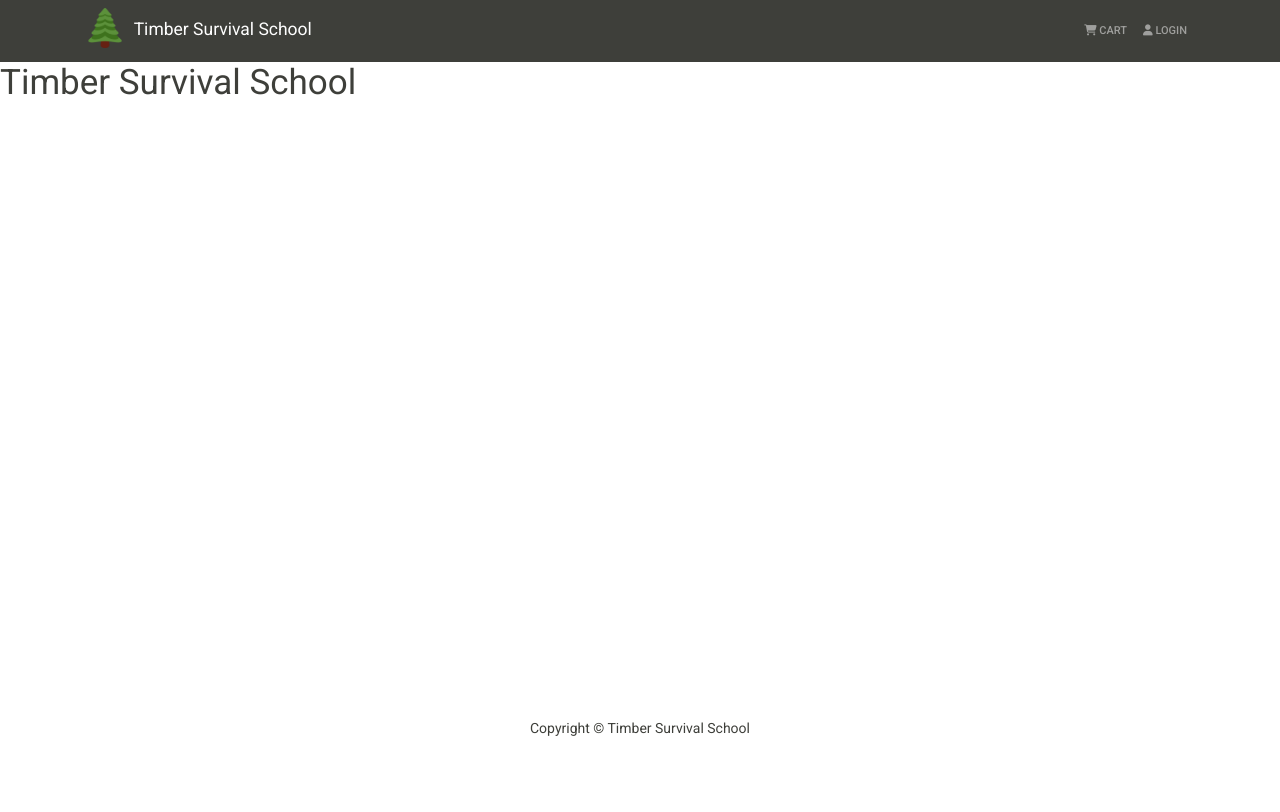
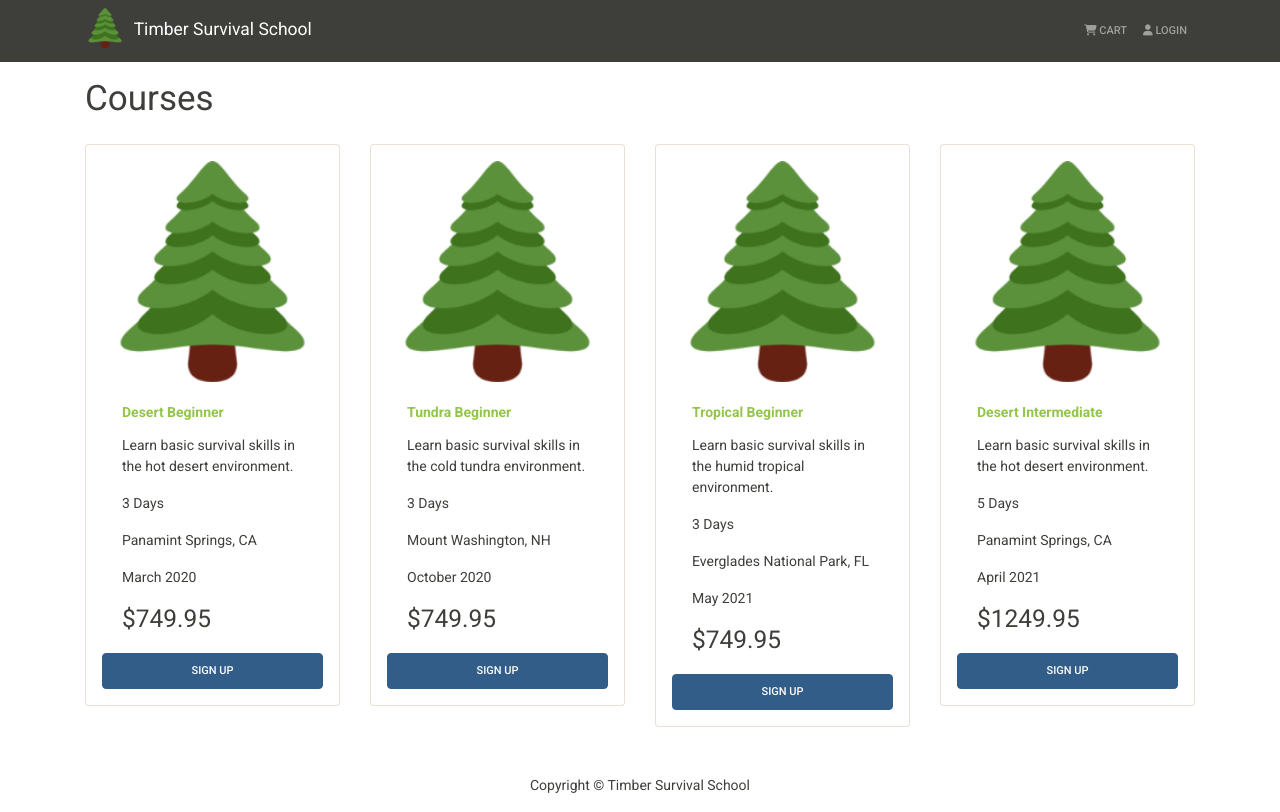
Before and after one commit to nmccooey/timber-survival-courses, a React (Create React App) app in the folder frontend/: page / in a window 1280 px wide. Built offline with nearby package versions, Linux system fonts and the light colour scheme.

Commit message:
Added course dummy data and Course component.

```diff
--- a/frontend/src/App.js
+++ b/frontend/src/App.js
@@ -1,13 +1,17 @@
 import React from "react";
+import { Container } from "react-bootstrap";
 import Header from "./components/Header";
 import Footer from "./components/Footer";
+import HomeScreen from "./screens/HomeScreen";
 
 const App = () => {
   return (
     <>
       <Header />
-      <main>
-        <h1>Timber Survival School</h1>
+      <main className="py-3">
+        <Container>
+          <HomeScreen />
+        </Container>
       </main>
       <Footer />
     </>
--- /dev/null
+++ b/frontend/src/components/Course.js
@@ -0,0 +1,27 @@
+import React from "react";
+import { Card, Button } from "react-bootstrap";
+
+const Course = ({ course }) => {
+  return (
+    <Card className="my-3 p-3 rounded">
+      <a href={`/course/${course._id}`}>
+        <Card.Img src={course.image} variant="top" />
+      </a>
+      <Card.Body>
+        <a href={`/course/${course._id}`}>
+          <Card.Title as="div">
+            <strong>{course.name}</strong>
+          </Card.Title>
+        </a>
+        <Card.Text as="p">{course.description}</Card.Text>
+        <Card.Text as="p">{course.length}</Card.Text>
+        <Card.Text as="p">{course.location}</Card.Text>
+        <Card.Text as="p">{course.date}</Card.Text>
+        <Card.Text as="h3">${course.price}</Card.Text>
+      </Card.Body>
+      <Button variant="primary">Sign Up</Button>
+    </Card>
+  );
+};
+
+export default Course;
--- /dev/null
+++ b/frontend/src/courses.js
@@ -0,0 +1,49 @@
+const courses = [
+  {
+    _id: "1",
+    name: "Desert Beginner",
+    image: "/images/course-image-dummy.png",
+    description: "Learn basic survival skills in the hot desert environment.",
+    length: "3 Days",
+    location: "Panamint Springs, CA",
+    category: "Beginner",
+    price: 749.95,
+    date: "March 2020",
+  },
+  {
+    _id: "2",
+    name: "Tundra Beginner",
+    image: "/images/course-image-dummy.png",
+    description: "Learn basic survival skills in the cold tundra environment.",
+    length: "3 Days",
+    location: "Mount Washington, NH",
+    category: "Beginner",
+    price: 749.95,
+    date: "October 2020",
+  },
+  {
+    _id: "3",
+    name: "Tropical Beginner",
+    image: "/images/course-image-dummy.png",
+    description:
+      "Learn basic survival skills in the humid tropical environment.",
+    length: "3 Days",
+    location: "Everglades National Park, FL",
+    category: "Beginner",
+    price: 749.95,
+    date: "May 2021",
+  },
+  {
+    _id: "4",
+    name: "Desert Intermediate",
+    image: "/images/course-image-dummy.png",
+    description: "Learn basic survival skills in the hot desert environment.",
+    length: "5 Days",
+    location: "Panamint Springs, CA",
+    category: "Intermediate",
+    price: 1249.95,
+    date: "April 2021",
+  },
+];
+
+export default courses;
--- /dev/null
+++ b/frontend/src/screens/HomeScreen.js
@@ -0,0 +1,21 @@
+import React from "react";
+import { Row, Col } from "react-bootstrap";
+import Course from "../components/Course";
+import courses from "../courses";
+
+const HomeScreen = () => {
+  return (
+    <>
+      <h1>Courses</h1>
+      <Row>
+        {courses.map((course) => (
+          <Col sm={12} md={6} lg={4} xl={3}>
+            <Course course={course} />
+          </Col>
+        ))}
+      </Row>
+    </>
+  );
+};
+
+export default HomeScreen;
```
Also changed, not shown: frontend/public/images/course-image-dummy.png (added).
